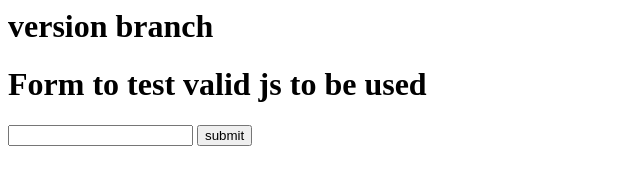
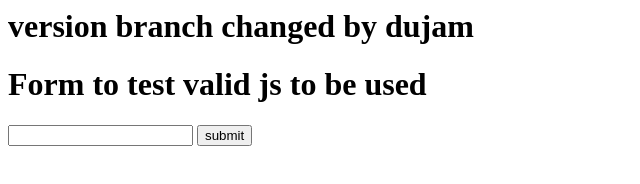
Before and after one commit to dujam2014/valid.js, a plain HTML site: page index.html in a window 1280 px wide. Shown: the whole page, without its empty margins (0-640 px from the left). Drawn offline with Linux system fonts and the light colour scheme.

Commit message:
changed in index.html file

```diff
--- a/index.html
+++ b/index.html
@@ -6,7 +6,7 @@
 		</script>
 	</head>
 	<body>
-		<h1>version branch</h1>
+		<h1>version branch changed by dujam</h1>
 	<h1>Form to test valid js to be used</h1>
 		<form>
 			<input type="text" id="number" onblur="check('number','2','23');">
```
